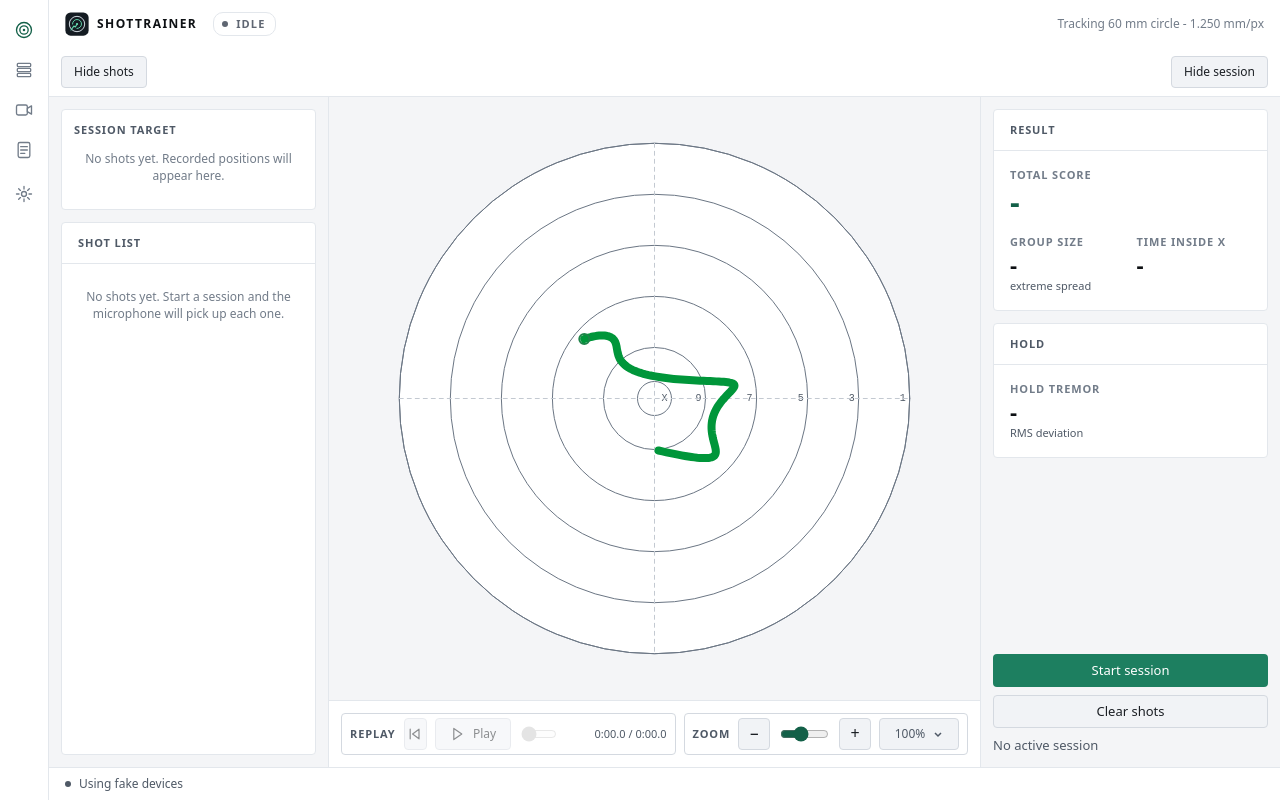
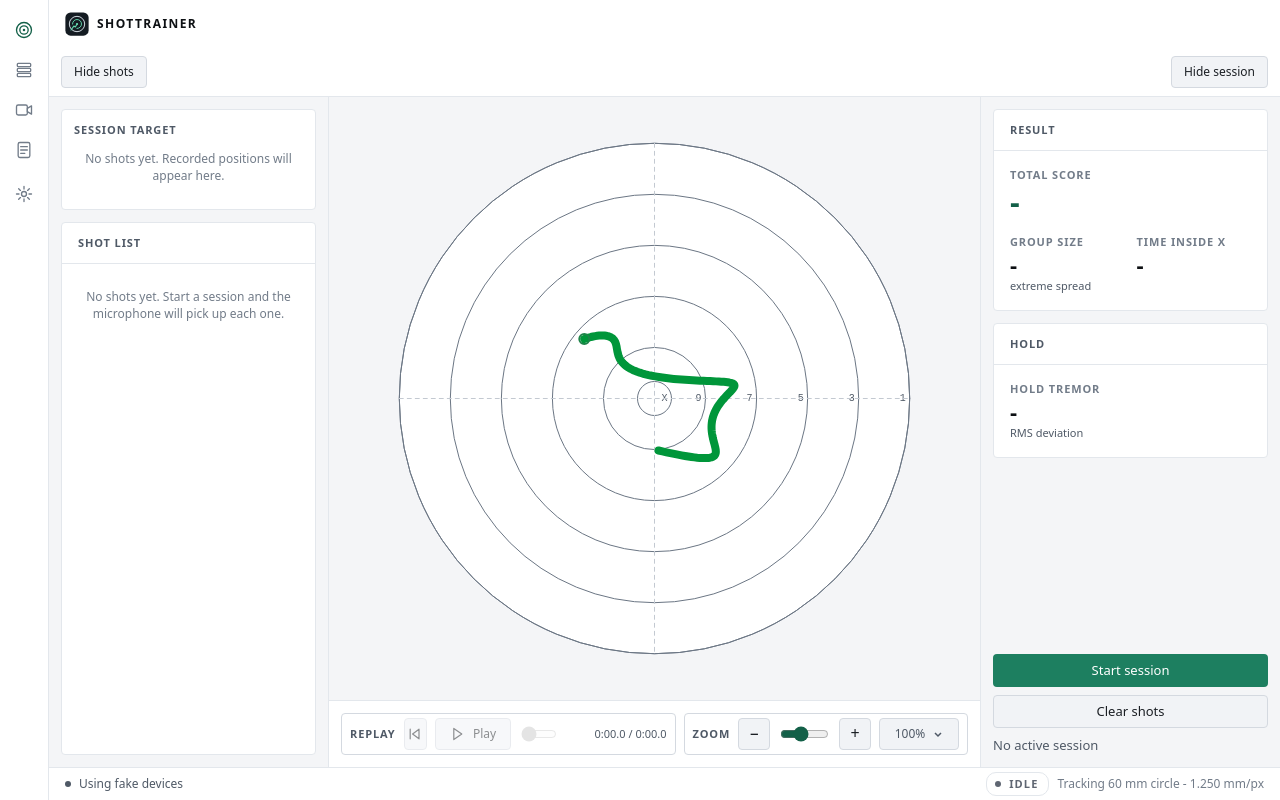
Before and after one commit to dsgnr/ShotTrainer, a Svelte app in the folder frontend/: page / in a window 1280 px wide. Built offline with nearby package versions, Linux system fonts and the light colour scheme.

Commit message:
fix: move session and tracking readouts to the status bar

```diff
--- a/frontend/src/App.svelte
+++ b/frontend/src/App.svelte
@@ -218,7 +218,7 @@
     />
   {/snippet}
   {#snippet header()}
-    <AppHeader session={app.session.state} trackingText={app.status.trackingText} />
+    <AppHeader />
   {/snippet}
   {#snippet shots()}
     <SessionOverview
@@ -254,7 +254,8 @@
     </div>
   {/snippet}
   {#snippet status()}
-    <StatusLine {line} {restarting} onrestart={restart} />
+    <StatusLine {line} {restarting} onrestart={restart}
+      session={app.session.state} trackingText={app.status.trackingText} />
   {/snippet}
 </AppShell>
 
--- a/frontend/src/components/AppHeader.svelte
+++ b/frontend/src/components/AppHeader.svelte
@@ -1,15 +1,4 @@
 <script lang="ts">
-  import { sessionPill } from "../lib/app/session-pill";
-  import type { WireSessionState } from "../lib/wire/types";
-
-  interface Props {
-    session: WireSessionState;
-    trackingText: string;
-  }
-
-  let { session, trackingText }: Props = $props();
-
-  const pill = $derived(sessionPill(session));
 </script>
 
 <div class="header">
@@ -17,17 +6,6 @@
     <img src="/icon.svg" alt="" width="24" height="24" />
     <span class="title">ShotTrainer</span>
   </div>
-  <span class="pill" data-tone={pill.tone}>
-    <span class="dot" aria-hidden="true"></span>
-    <span class="visually-hidden">Session state: </span>{pill.label}
-  </span>
-  <span class="spacer"></span>
-  <p
-    class="hint num"
-    title="Live mm-per-pixel reading. Lower means the camera is further from the target. The trace is correct in mm as soon as this number stabilises."
-  >
-    {trackingText}
-  </p>
 </div>
 
 <style>
@@ -53,50 +31,4 @@
     text-transform: uppercase;
   }
 
-  .pill {
-    display: inline-flex;
-    align-items: center;
-    gap: var(--space-2);
-    padding: 3px 10px 3px 8px;
-    border: 1px solid var(--divider);
-    border-radius: 10px;
-    color: var(--text-dim);
-    font-size: var(--text-xs);
-    font-weight: 600;
-    letter-spacing: 0.1em;
-    text-transform: uppercase;
-  }
-
-  .dot {
-    width: 6px;
-    height: 6px;
-    border-radius: 50%;
-    background: currentColor;
-  }
-
-  .pill[data-tone="idle"] {
-    color: var(--pill-idle);
-  }
-
-  .pill[data-tone="recording"] {
-    color: var(--pill-recording);
-  }
-
-  .pill[data-tone="replay"] {
-    color: var(--pill-replay);
-  }
-
-  .spacer {
-    flex: 1;
-  }
-
-  .hint {
-    min-width: 0;
-    overflow: hidden;
-    text-overflow: ellipsis;
-    white-space: nowrap;
-    margin: 0;
-    color: var(--text-muted);
-    font-size: var(--text-sm);
-  }
 </style>
--- a/frontend/src/components/StatusLine.svelte
+++ b/frontend/src/components/StatusLine.svelte
@@ -1,13 +1,19 @@
 <script lang="ts">
+  import { sessionPill } from "../lib/app/session-pill";
+  import type { WireSessionState } from "../lib/wire/types";
   import type { StatusLine } from "../lib/app/status-line";
 
   interface Props {
     line: StatusLine;
+    session: WireSessionState;
+    trackingText: string;
     restarting: boolean;
     onrestart: () => void;
   }
 
-  let { line, restarting, onrestart }: Props = $props();
+  let { line, session, trackingText, restarting, onrestart }: Props = $props();
+
+  const pill = $derived(sessionPill(session));
 </script>
 
 <div class="status-line">
@@ -20,6 +26,16 @@
       {restarting ? "Restarting" : "Restart controller"}
     </button>
   {/if}
+  <span class="pill" data-tone={pill.tone}>
+    <span class="session-dot" aria-hidden="true"></span>
+    <span class="visually-hidden">Session state: </span>{pill.label}
+  </span>
+  <p
+    class="hint num"
+    title="Live mm-per-pixel reading. Lower means the camera is further from the target. The trace is correct in mm as soon as this number stabilises."
+  >
+    {trackingText}
+  </p>
 </div>
 
 <style>
@@ -75,4 +91,48 @@
   .text[data-tone="error"] {
     color: var(--tone-error);
   }
+  .pill {
+    display: inline-flex;
+    flex-shrink: 0;
+    align-items: center;
+    gap: var(--space-2);
+    padding: 3px 10px 3px 8px;
+    border: 1px solid var(--divider);
+    border-radius: 10px;
+    color: var(--text-dim);
+    font-size: var(--text-xs);
+    font-weight: 600;
+    letter-spacing: 0.1em;
+    text-transform: uppercase;
+  }
+
+  .session-dot {
+    width: 6px;
+    height: 6px;
+    border-radius: 50%;
+    background: currentColor;
+  }
+
+  .pill[data-tone="idle"] {
+    color: var(--pill-idle);
+  }
+
+  .pill[data-tone="recording"] {
+    color: var(--pill-recording);
+  }
+
+  .pill[data-tone="replay"] {
+    color: var(--pill-replay);
+  }
+
+  .hint {
+    min-width: 0;
+    max-width: 45%;
+    overflow: hidden;
+    text-overflow: ellipsis;
+    white-space: nowrap;
+    margin: 0;
+    color: var(--text-muted);
+    font-size: var(--text-sm);
+  }
 </style>
```
Also changed, not shown: 2 other files (tests, documents, lock files or other folders).
